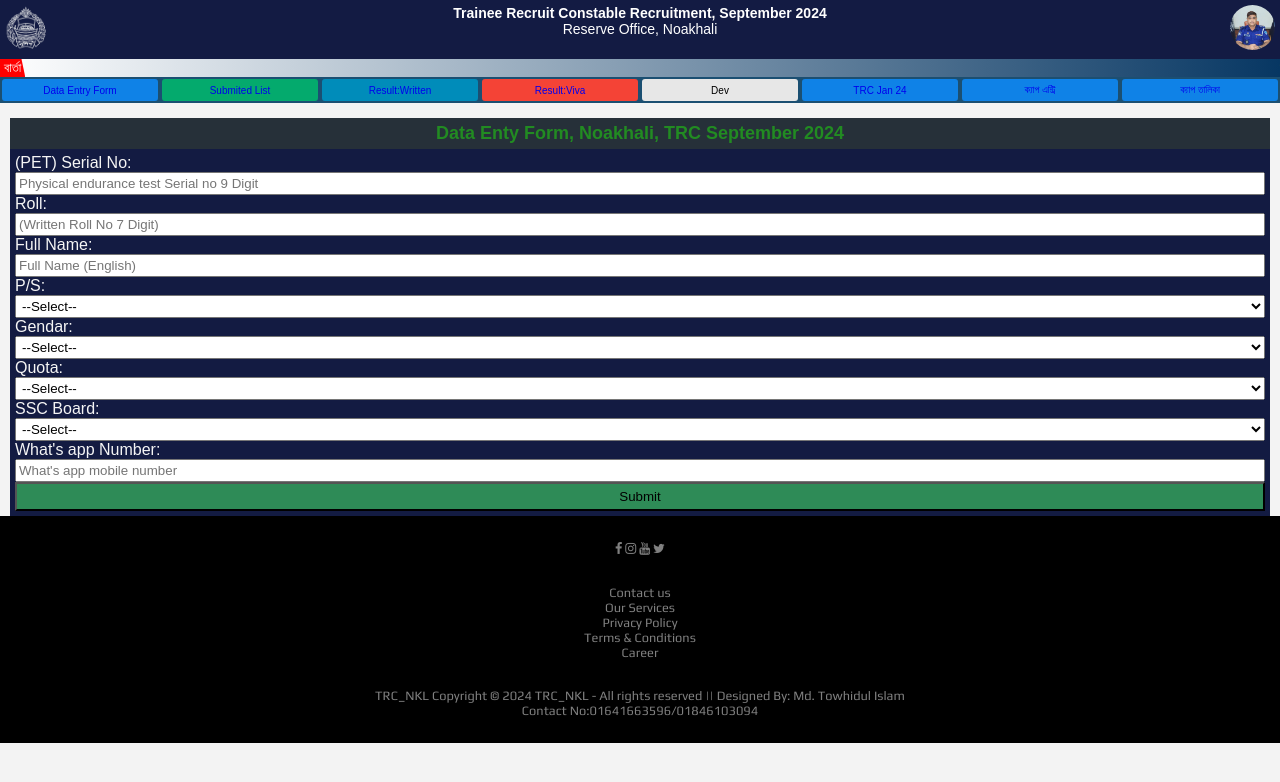
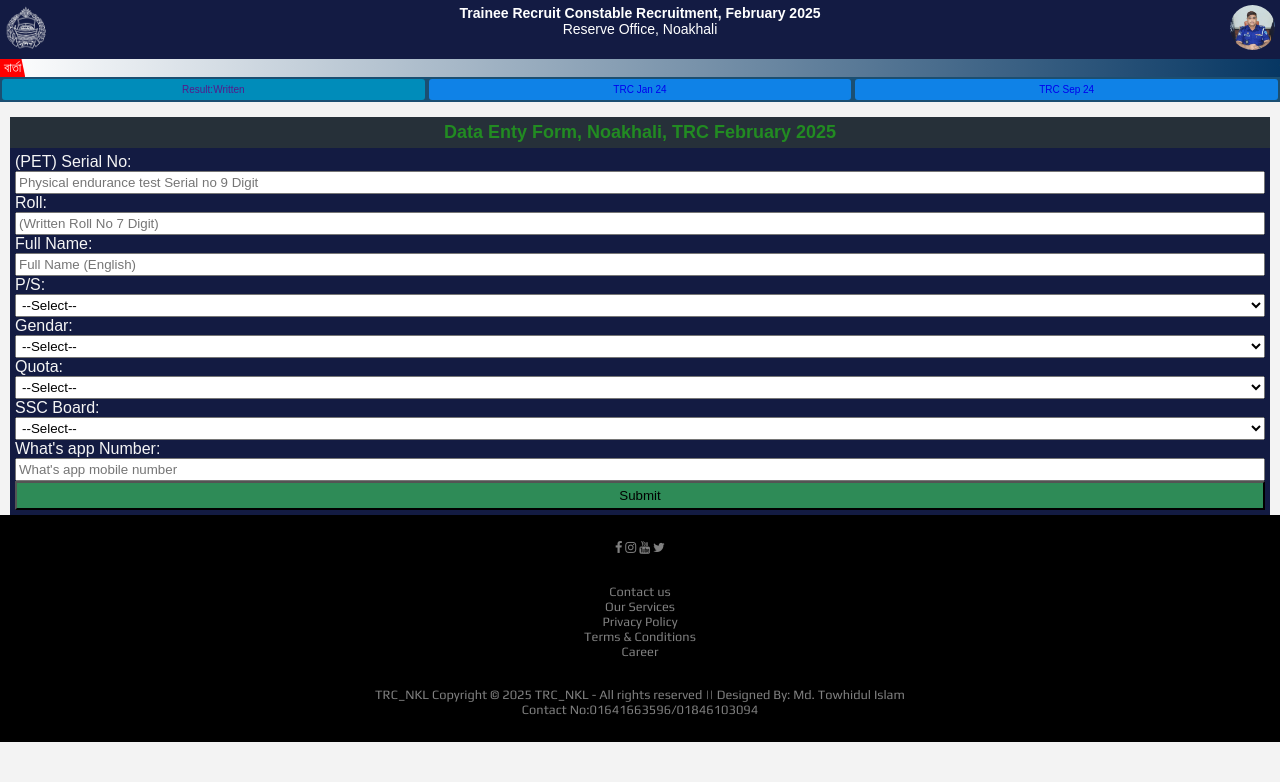
Before and after one commit to Towhid932/TRC2024-NKL, a plain HTML site: page index.html in a window 1280 px wide. Drawn offline with Linux system fonts and the light colour scheme.

Commit message:
Update index.html

```diff
--- a/index.html
+++ b/index.html
@@ -10,7 +10,7 @@
   <!--GOOGLE FONTS-->
   <link rel="preconnect" href="https://fonts.gstatic.com">
   <link href="https://fonts.googleapis.com/css2?family=Fredoka+One&family=Play&display=swap" rel="stylesheet">
-  <title>TRC-2024, NKL</title>
+  <title>TRC-Feb 2025, NKL</title>
   <link rel="stylesheet" href="style.css">
   <script defer src="script.js"></script>
 </head>
@@ -22,7 +22,7 @@
         <img src="img/police_logo.png" alt="BD Police" class="logo">
       </div>
       <div class="hmid">
-        <h1>Trainee Recruit Constable Recruitment, September 2024</h1>
+        <h1>Trainee Recruit Constable Recruitment, February 2025</h1>
       <p>Reserve Office, Noakhali</p>
       </div>
       <div class="hright">
@@ -31,22 +31,24 @@
     </div>
       <div class="text-wrapper">
           <span>বার্তা</span>
-        <marquee scrollamount="4">বাংলাদেশ পুলিশে ট্রেইনি রিক্রুট কনস্টেবল (টিআরসি) পদে নিয়োগ, সেপ্টেম্বর ২০২৪খ্রি. এ রিজার্ভ অফিস, নোয়াখালীর সাইটে আপনাকে স্বাগতম। মোঃ আব্‌দুল্লাহ্‌-আল-ফারুক, পুলিশ সুপার, নোয়াখালীর পক্ষ থেকে আপনাকে অভিনন্দন। নিচের Data Entry Form বাটনে ক্লিক করে তথ্য জমা দিন। অদ্য ০৫/১২/২০২৪খ্রি. সকাল ৯:৩০ঘটিকায় পুলিশ হাসপাতাল, পুলিশ লাইন্স, নোয়াখালীতে প্রাথমিক মেডিকেল করা হবে। মেডিকেল শেষে ৬য় তলা ব্যারাকের নিচে ভিআর ফরম পূরণ করা হবে। ট্রেইনি রিক্রুট কনস্টেবল (টিআরসি) পদে নিয়োগ, সেপ্টেম্বর ২০২৪খ্রি. এ নোয়াখালী জেলায় সর্বমোট আবেদন করেছে ৩৪১১ জন। শারীরিক মাপ, কাগজপত্র যাচাই ও Physical Endurance Test উত্তীর্ণ হয়েছে ৫৯৮ জন। তন্মমধ্যে ৫৯৬ জন লিখিত পরীক্ষার জন্য ফি জমা দেয়। লিখিত পরীক্ষায় অংশগ্রহণ করেছে ৫৯৩ জন। ১৫৬ জন লিখিত পরীক্ষায় পাশ করেছে। মনস্তাত্ত্বিক ও মৌখিক পরীক্ষায় প্রাথমিকভাবে ৯১জন মেধা কোটায় নির্বাচিত করা হয়েছে। ১৭ জন অপেক্ষমান রয়েছে। আগামী ০৫ নভেম্বর ২০২৪খ্রি. প্রাথমিকভাবে যোগ্য প্রার্থীদের স্বাস্থ্য পরীক্ষার গ্রহণ করা হবে। স্বাস্থ্য পরীক্ষা শেষে ভিআর ফরম পূরণ করা হবে। ভিআর ফরম শেষে আগামী ১২ নভেম্বর ২০২৪খ্রি. ঢাকায় চূড়ান্ত মেডিকেল পরীক্ষা গ্রহণ করা হবে। চূড়ান্ত মেডিকেল এ যোগ্য প্রার্থীদের ট্রেনিং এ প্রেরণ করা হবে।কেউ Whatsapp Group এ এড না থাকলে ০১৬৪১৬৬৩৫৯৬ নাম্বারে যোগাযোগ করুন। ধন্যবাদ.....</marquee>
+        <marquee scrollamount="4">বাংলাদেশ পুলিশে ট্রেইনি রিক্রুট কনস্টেবল (টিআরসি) পদে নিয়োগ, ফেব্রুয়ারি ২০২৫খ্রি. এ রিজার্ভ অফিস, নোয়াখালীর সাইটে আপনাকে স্বাগতম। নোয়াখালী জেলার পুলিশ সুপার জনাব মোঃ আব্দুল্লাহ্-আল-ফারুক পক্ষ থেকে মৌখিক ও মনস্তাত্তিক পরীক্ষায় উত্তীর্ণ সকল প্রার্থীদের শুভেচ্ছা ও অভিনন্দন। নিচের ফিল্ড গুলোতে মাঠ পরীক্ষার পিইটি নম্বর, লিখিত পরীক্ষার রোল নম্বর, নাম, থানা, জেন্ডার, কোটা, শিক্ষা বোর্ড দিয়ে ও Whatsapp Number নিচের Submit Query  বাটনে ক্লিক করে তথ্য জমা দিন। ৩০/০৫/২০২৫খ্রি. সকাল ৯:৩০ঘটিকায় পুলিশ হাসপাতাল, পুলিশ লাইন্স, নোয়াখালীতে প্রাথমিক মেডিকেল করা হবে। মেডিকেল শেষে ৬য় তলা ব্যারাকের নিচে ভিআর ফরম পূরণ করা হবে। ট্রেইনি রিক্রুট কনস্টেবল (টিআরসি) পদে নিয়োগ, ফেব্রুয়ারি ২০২৫খ্রি. এ নোয়াখালী জেলায় সর্বমোট আবেদন করেছে ৯৭৪ জন। শারীরিক মাপ, কাগজপত্র যাচাই ও Physical Endurance Test উত্তীর্ণ হয়েছে ৪১৮ জন। তন্মমধ্যে ৪১৭ জন লিখিত পরীক্ষার জন্য ফি জমা দেয়।কেউ Whatsapp Group এ এড না থাকলে ০১৬৪১৬৬৩৫৯৬ নাম্বারে যোগাযোগ করুন। ধন্যবাদ.....</marquee>
 
       </div>
 
     <nav>
-<button class="button button5"><a href="https://forms.gle/RBHSoTp1kThVhheh8">Data Entry Form</a></button>
+<button class="button button2"><a href="">Result:Written</a></button>
+<button class="button button5"><a href="https://towhid932.github.io/TRC2024-NKL/trcJan.html">TRC Jan 24</a></button>
+<button class="button button5"><a href="https://towhid932.github.io/TRC2024-NKL/">TRC Sep 24</a></button>
+
+<!-- <button class="button button5"><a href="https://forms.gle/RBHSoTp1kThVhheh8">Data Entry Form</a></button>
 <button class="button button1"><a href="https://docs.google.com/spreadsheets/d/1QWlJyy91-V9QDVrbitzfAImOzKEhtnudyfOCLgT0TkM/edit?usp=sharing">Submited List</a></button>
-<button class="button button2"><a href="https://drive.google.com/file/d/153nnedZWtYe290hZFYRNMTi_rjHKRzHC/view?usp=sharing">Result:Written</a></button>
 <button class="button button3"><a href="https://drive.google.com/file/d/109Uc6NqMkHjixKmQHvKOeLuccMoqY1ZM/view?usp=drive_link">Result:Viva</a></button>
 <button class="button button4 btn--show-modal" href="#">Dev</button>
-<button class="button button5"><a href="trcJan.html">TRC Jan 24</a></button>
 <button class="button button5"><a href="https://forms.gle/JF6wZRzex4JBvva49">ক্যাপ এন্ট্রি</a></button>
-<button class="button button5"><a href="https://docs.google.com/spreadsheets/d/1NA4SUlHGiriGj2u8bF53GNzwqp5VlasILhaR8w3KXvI/edit?usp=sharing">ক্যাপ তালিকা</a></button>
+<button class="button button5"><a href="https://docs.google.com/spreadsheets/d/1NA4SUlHGiriGj2u8bF53GNzwqp5VlasILhaR8w3KXvI/edit?usp=sharing">ক্যাপ তালিকা</a></button> -->
     </nav>
 
-    <h6 style="font-size:18px;font-weight:bold;color:forestgreen">Data Enty Form, Noakhali, TRC September 2024</h6>
+    <h6 style="font-size:18px;font-weight:bold;color:forestgreen">Data Enty Form, Noakhali, TRC February 2025</h6>
 
     <!-- style="visibility: hidden; -->
     <div class="form"">
@@ -129,7 +131,7 @@
         </div>
 
         <div class="row">
-          TRC_NKL Copyright © 2024 TRC_NKL - All rights reserved || Designed By: Md. Towhidul Islam <br>Contact No:01641663596/01846103094
+          TRC_NKL Copyright © 2025 TRC_NKL - All rights reserved || Designed By: Md. Towhidul Islam <br>Contact No:01641663596/01846103094
         </div>
       </div>
     </footer>
@@ -154,13 +156,13 @@
 
   <script>
     const result=document.getElementById("result")
-      const scriptURL = 'https://script.google.com/macros/s/AKfycbynHBVT_2DuDj187-QwcTZGW_VDBFFTvjh5NX1C7VDjky2sMH5xP2_DAH0RbpMxx0ij/exec'
+      const scriptURL = 'https://script.google.com/macros/s/AKfycbwyZoYasER2ms-2wGak2w7EwRf16DjQBVsE5OA9wqXRmV8n0M2kI-sXagDw9sa4vX1o/exec'
       const form = document.forms['submit-to-google-sheet']
 
       form.addEventListener('submit', e => {
         e.preventDefault()
         fetch(scriptURL, { method: 'POST', body: new FormData(form) })
-          .then(response => alert('ধন্যবাদ!!! আপনার তথ্যসমূহ জমা হয়েছে। ১:০০ঘন্টার মধ্যে আপনাকে TRC September 2024 Whatsapp গ্রুপে অ্যাড করা হবে।!!✌️✌️', response))
+          .then(response => alert('ধন্যবাদ!!! আপনার তথ্যসমূহ জমা হয়েছে। ১:০০ঘন্টার মধ্যে আপনাকে TRC February 2025 Whatsapp গ্রুপে অ্যাড করা হবে।!!✌️✌️', response))
 
           .catch(error => console.error('Error!', error.message))
           alert("আপনার তথ্য সঠিক? সঠিক থাকলে OK বাটনে ক্লিক করুন",form.reset())
```
